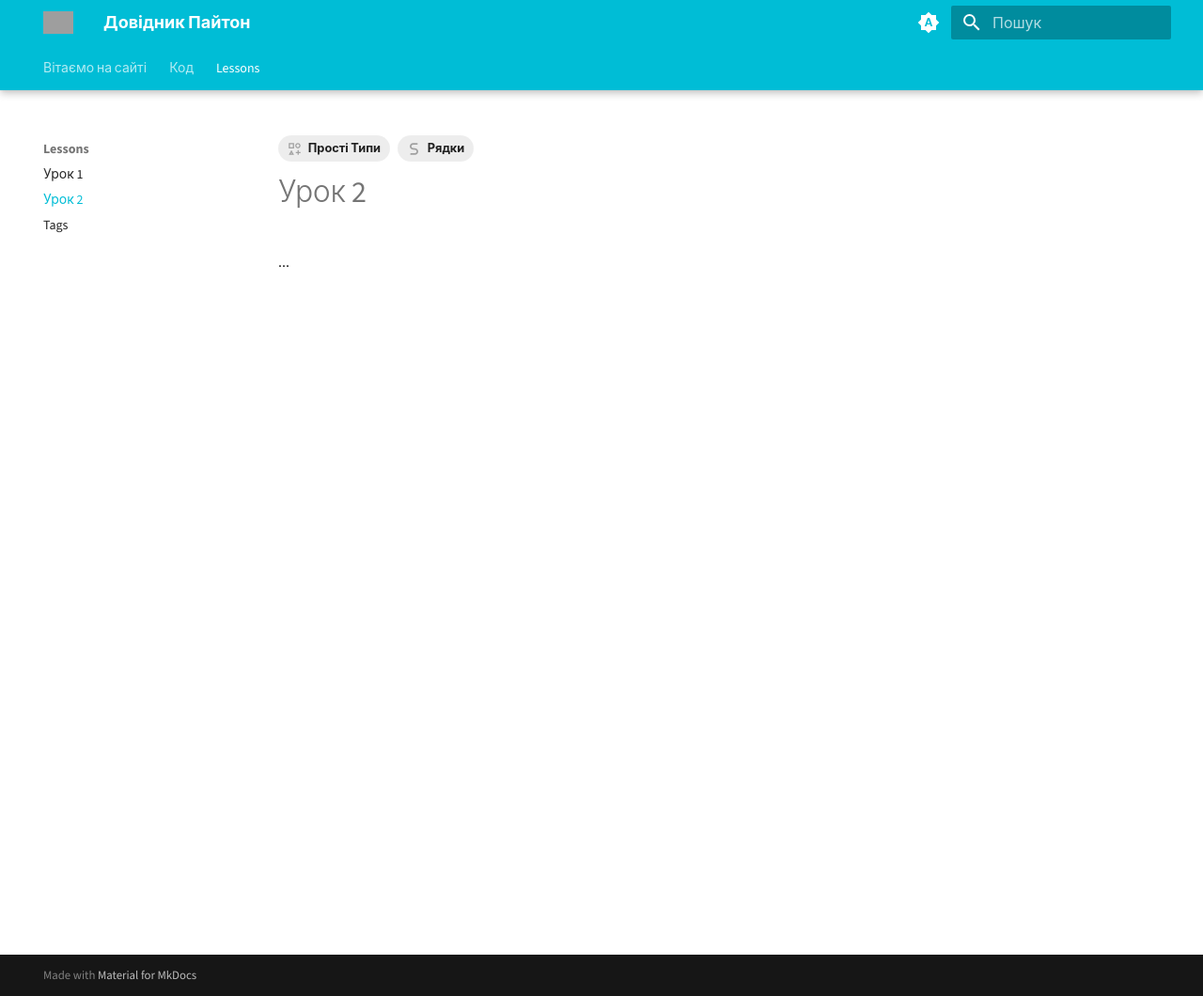
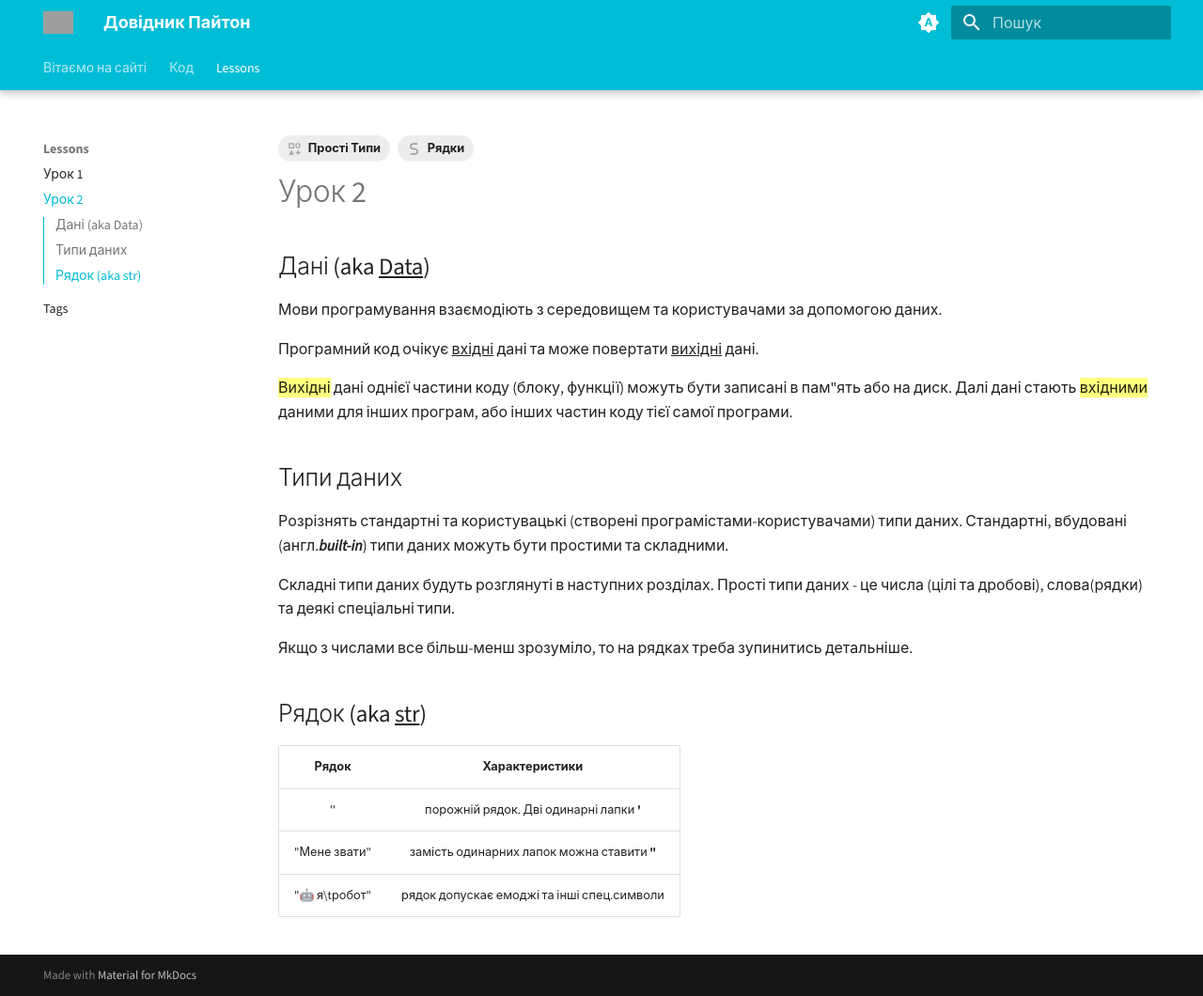
Before and after one commit to kirilche/pykids, an MkDocs documentation site: the page built from docs/lessons/2.md, in a window 1280 px wide and 1060 px high. Shown: the whole window at 94% size. Built offline with MkDocs 1.6.1 and Material for MkDocs 9.7.7, drawn with Linux system fonts in a browser that asks for light colours; grey boxes are pictures that could not be loaded.

Commit message:
091224 day

```diff
--- a/docs/lessons/2.md
+++ b/docs/lessons/2.md
@@ -6,4 +6,28 @@ tags:
 
 # Урок 2
 
-...
+##  Дані (aka ^^Data^^)
+Мови програмування взаємодіють з середовищем та користувачами за допомогою даних.
+
+Програмний код очікує ^^вхідні^^ дані та може повертати ^^вихідні^^ дані.
+
+{==Вихідні==} дані однієї частини коду (блоку, функції) можуть бути записані в пам"ять або на диск.
+Далі дані стають {==вхідними==} даними для інших програм, або інших частин коду тієї самої програми.
+
+## Типи даних
+
+Розрізнять стандартні та користувацькі (створені програмістами-користувачами) типи даних.
+Стандартні, вбудовані (англ.***built-in***) типи даних можуть бути простими та складними.
+
+Складні типи даних будуть розглянуті в наступних розділах.
+Прості типи даних - це числа (цілі та дробові), слова(рядки) та деякі спеціальні типи.
+
+Якщо з числами все більш-менш зрозуміло, то на рядках треба зупинитись детальніше.
+
+## Рядок (aka ^^str^^)
+
+| Рядок       | Характеристики                             |
+| :---------: | :----------------------------------------: |
+| ''          | порожній рядок. Дві одинарні лапки **'**   |
+| "Мене звати"| замість одинарних лапок можна ставити **"**|
+| "🤖 я\tробот"| рядок допускає емоджі та інші спец.символи|
--- a/mkdocs.yml
+++ b/mkdocs.yml
@@ -55,6 +55,13 @@ extra_css:
   - stylesheets/extra.css
 
 markdown_extensions:
+  - tables
+  - pymdownx.critic
+  - pymdownx.caret
+  - pymdownx.keys
+  - pymdownx.mark
+  - pymdownx.tilde
+  - footnotes
   - toc:
       permalink: true
   - attr_list
```
Also changed, not shown: docs/index.md (+2 -2 lines), docs/lessons/1.md (+4 -2 lines).
